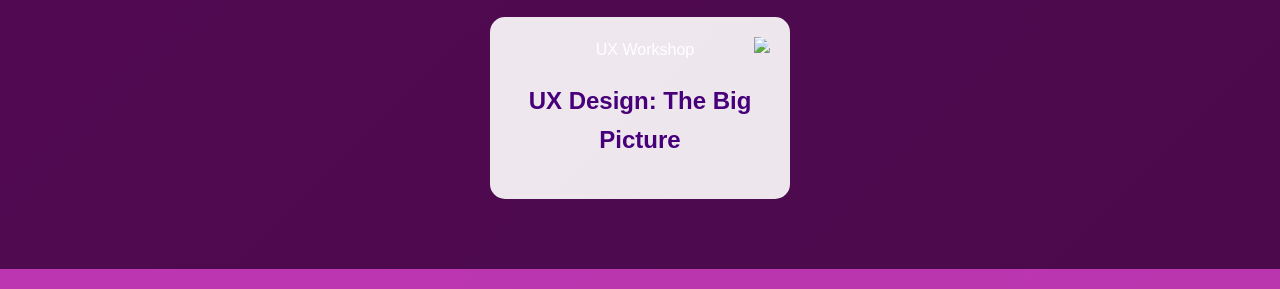
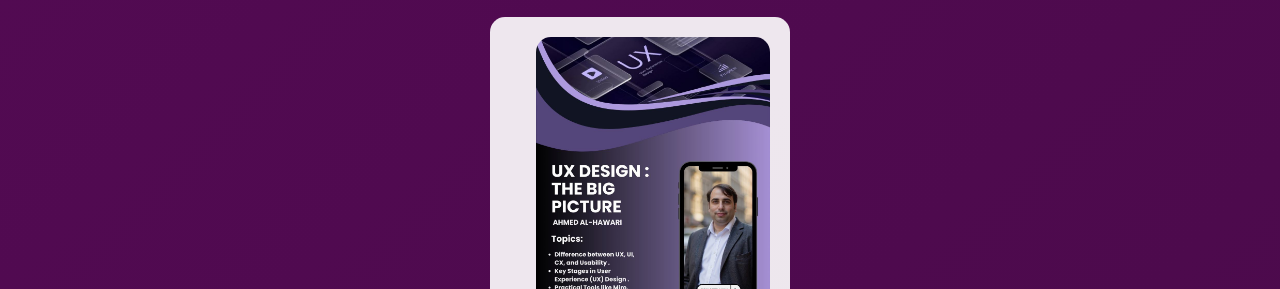
Before and after one commit to IEEEWIEAABU/1, a plain HTML site: page index.html in a window 1280 px wide. Shown: the part 10134-10423 px from the top of the page. Drawn offline with nearby package versions, Linux system fonts and the light colour scheme.

Commit message:
Update index.html

```diff
--- a/index.html
+++ b/index.html
@@ -267,7 +267,7 @@
 
                  <div class="project">
                     <div class="image-slider">
-                        <img src="XU.jpg" class="project-img" alt="UX Workshop">
+                        <img src="UX.jpg" class="project-img" alt="UX Workshop">
                         <h2  style="color: #470079;"> UX Design: The Big Picture</h2>
                     </div>
 
```
